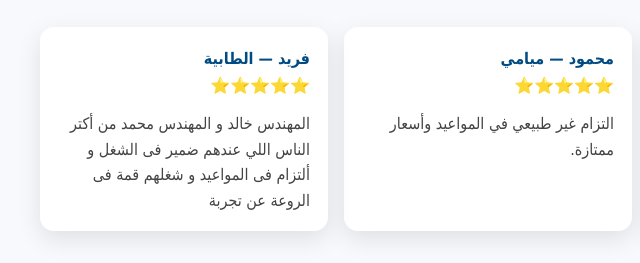
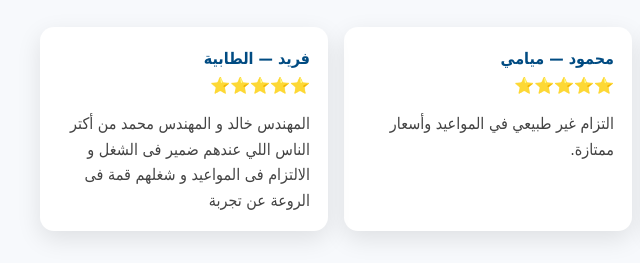
Before and after one commit to noverfarid/Professional.-Inkjet, a plain HTML site: page index.html in a window 1280 px wide. Shown: the part 2598-2861 px from the top of the page, 0-640 px from the left. Drawn offline with Linux system fonts and the light colour scheme.

Commit message:
index.html

```diff
--- a/index.html
+++ b/index.html
@@ -286,7 +286,7 @@
               <div class="stars">⭐⭐⭐⭐⭐</div>
             </div>
           </div>
-          <div class="quote-text">المهندس خالد و المهندس محمد  من أكتر الناس اللي عندهم ضمير فى الشغل و ألتزام فى المواعيد و شغلهم قمة فى الروعة  عن تجربة</div>
+          <div class="quote-text">المهندس خالد و المهندس محمد  من أكتر الناس اللي عندهم ضمير فى الشغل و الالتزام فى المواعيد و شغلهم قمة فى الروعة  عن تجربة</div>
         </div>
 
         <!-- user comments will be appended here by JS (same visual style) -->
```
